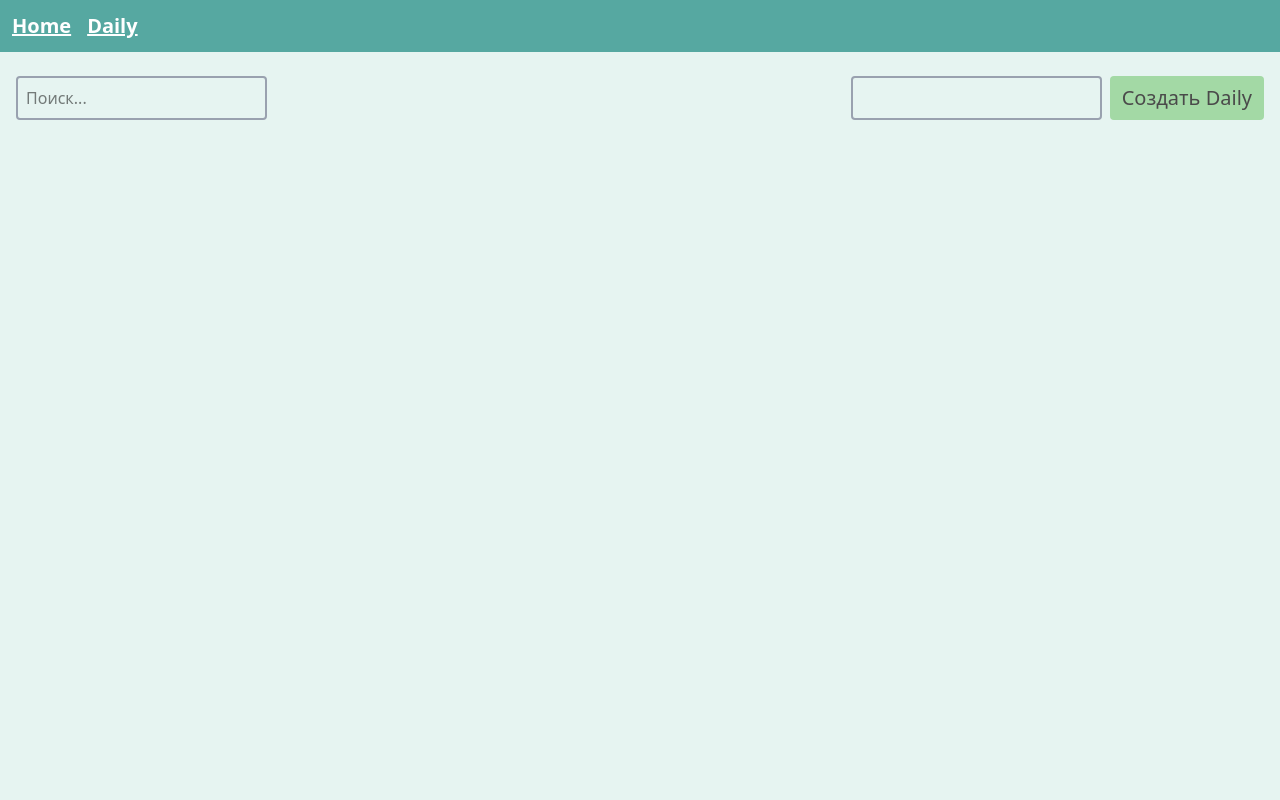
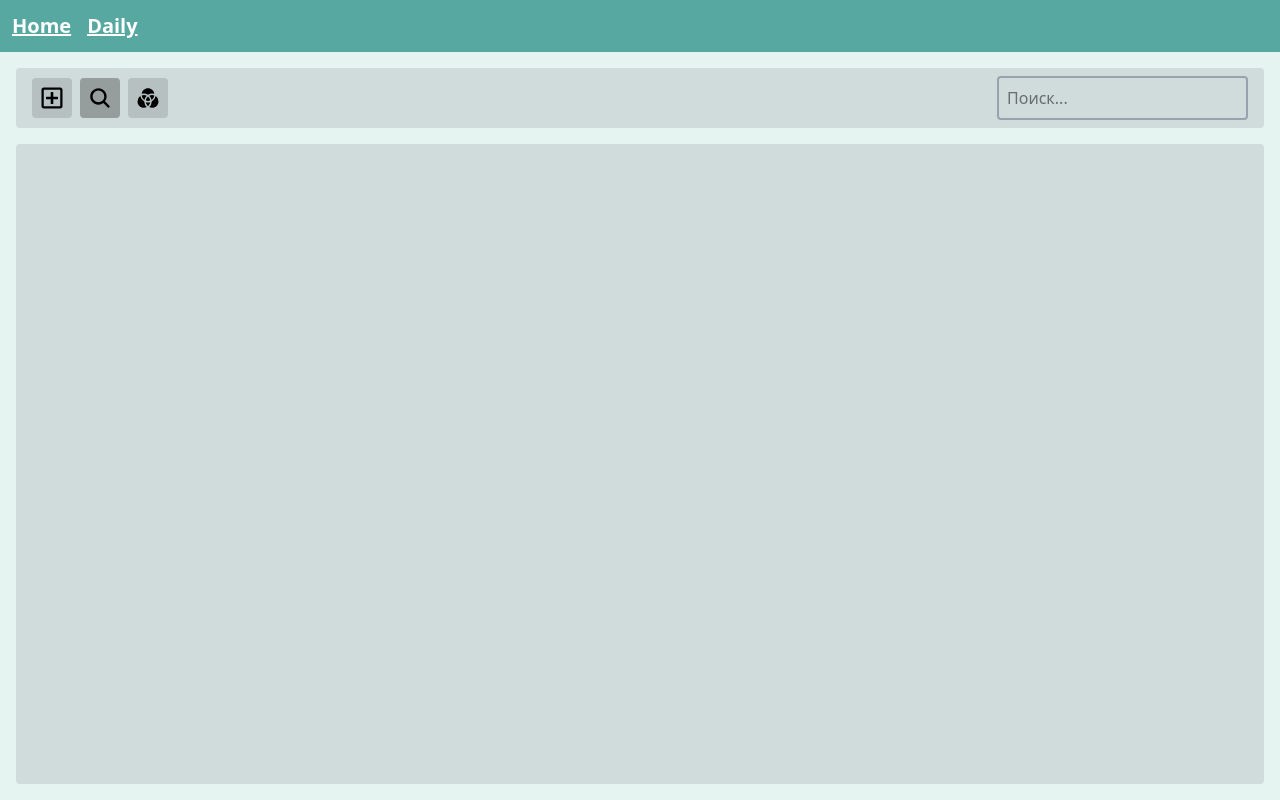
Before and after one commit to Darcanin/life-planner-app, a React (Vite) app: page /daily in a window 1280 px wide. Built offline with nearby package versions, Linux system fonts and the light colour scheme.

Commit message:
+dev_daily +react-icons

```diff
--- a/package.json
+++ b/package.json
@@ -15,6 +15,7 @@
     "@tauri-apps/plugin-opener": "^2",
     "react": "^19.0.0",
     "react-dom": "^19.0.0",
+    "react-icons": "^5.4.0",
     "react-router-dom": "^7.1.5",
     "tailwindcss": "^4.0.3",
     "zustand": "^5.0.3"
--- a/src/App.tsx
+++ b/src/App.tsx
@@ -7,7 +7,7 @@ import './App.css'
 function App() {
 	return (
 		<BrowserRouter>
-			<main className='bg-background h-full w-full'>
+			<main className='bg-background h-full w-full flex flex-col'>
 				<Header />
 				<Content>
 					<AppRoutes />
--- a/src/components/layout/Content.tsx
+++ b/src/components/layout/Content.tsx
@@ -1,7 +1,7 @@
 import { ReactNode } from 'react'
 
 const Content = ({ children }: { children: ReactNode }) => {
-	return <div className='content'>{children}</div>
+	return <div className='content grow-1 flex'>{children}</div>
 }
 
 export default Content
--- /dev/null
+++ b/src/pages/daily/Creator.tsx
@@ -0,0 +1,44 @@
+import { useState } from 'react'
+import dailyState from './State'
+
+const Creator = () => {
+	const [title, setTitle] = useState<string>('')
+	const create = dailyState((state) => state.create)
+
+	const onSubmit = (e: React.FormEvent<HTMLFormElement>) => {
+		e.preventDefault()
+
+		create({
+			id: new Date().getTime(),
+			title: title,
+			description: null,
+			createdDate: new Date().toISOString(),
+			closedDate: null,
+		})
+
+		setTitle('')
+	}
+
+	return (
+		<form
+			action='#'
+			onSubmit={onSubmit}
+			className='flex align-center gap-2'
+		>
+			<input
+				className='border-gray-400 p-2 border-2 rounded'
+				type='text'
+				value={title}
+				onChange={(e) => setTitle(e.target.value)}
+			/>
+			<button
+				type='submit'
+				className='px-3 bg-secondary text-xl rounded-sm text-text'
+			>
+				Создать Daily
+			</button>
+		</form>
+	)
+}
+
+export default Creator
--- a/src/pages/daily/Daily.tsx
+++ b/src/pages/daily/Daily.tsx
@@ -1,69 +1,11 @@
-import { useState } from 'react'
-import dailyState from './State'
-import DailyTask from './DailyTask'
+import DailyTaskList from './DailyTaskList'
+import DailyHeader from './DailyHeader'
 
 const Daily = () => {
-	const [search, setSearch] = useState<string>('')
-	const [title, setTitle] = useState<string>('')
-
-	const dailyList = dailyState((state) => state.daily)
-	const create = dailyState((state) => state.create)
-
-	const onSubmit = (e: React.FormEvent<HTMLFormElement>) => {
-		e.preventDefault()
-
-		create({
-			id: new Date().getTime(),
-			title: title,
-			description: null,
-			createdDate: new Date().toISOString(),
-			closedDate: null,
-		})
-
-		setTitle('')
-	}
-
-	const outDaily = dailyList.map((daily) => {
-		if (
-			daily.title.toLocaleLowerCase().includes(search.toLocaleLowerCase())
-		) {
-			return <DailyTask key={daily.id} daily={daily} />
-		}
-	})
-
 	return (
-		<div className='flex flex-col gap-4 p-4'>
-			<div className='daily-header flex flex-row justify-between items-center'>
-				<div className=''>
-					<input
-						className='border-gray-400 p-2 border-2 rounded'
-						type='search'
-						placeholder='Поиск...'
-						value={search}
-						onChange={(e) => setSearch(e.target.value)}
-					/>
-				</div>
-
-				<form
-					action='#'
-					onSubmit={onSubmit}
-					className='flex align-center gap-2 my-2'
-				>
-					<input
-						className='border-gray-400 p-2 border-2 rounded'
-						type='text'
-						value={title}
-						onChange={(e) => setTitle(e.target.value)}
-					/>
-					<button
-						type='submit'
-						className='px-3 bg-secondary text-xl rounded-sm text-text'
-					>
-						Создать Daily
-					</button>
-				</form>
-			</div>
-			<div className='flex flex-col gap-2'>{outDaily}</div>
+		<div className='flex flex-col gap-4 p-4 grow-1'>
+			<DailyHeader />
+			<DailyTaskList />
 		</div>
 	)
 }
--- /dev/null
+++ b/src/pages/daily/DailyHeader.tsx
@@ -0,0 +1,46 @@
+import { useState } from 'react'
+import Creator from './Creator'
+import Search from './Search'
+
+import { FaRegPlusSquare } from 'react-icons/fa'
+import { IoSearch } from 'react-icons/io5'
+import { IoColorFilterSharp } from 'react-icons/io5'
+
+const DailyHeader = () => {
+	const [option, setOption] = useState<'search' | 'create'>('search')
+
+	return (
+		<div className='px-4 py-2 daily-header flex flex-row justify-between items-center bg-zinc-600/15 rounded'>
+			<div className='options flex flex-row gap-2'>
+				<button
+					className={`p-2 rounded ${
+						option === 'create'
+							? 'bg-zinc-800/35'
+							: 'bg-zinc-800/15'
+					}`}
+					onClick={() => setOption('create')}
+				>
+					<FaRegPlusSquare size={24} />
+				</button>
+				<button
+					className={`p-2 rounded ${
+						option === 'search'
+							? 'bg-zinc-800/35'
+							: 'bg-zinc-800/15'
+					}`}
+					onClick={() => setOption('search')}
+				>
+					<IoSearch size={24} />
+				</button>
+				<button className='p-2 rounded bg-zinc-800/15'>
+					<IoColorFilterSharp size={24} />
+				</button>
+			</div>
+			<div className=''>
+				{option === 'create' ? <Creator /> : <Search />}
+			</div>
+		</div>
+	)
+}
+
+export default DailyHeader
--- a/src/pages/daily/DailyTask.tsx
+++ b/src/pages/daily/DailyTask.tsx
@@ -1,11 +1,14 @@
 import dailyState from './State'
 import { IDaily } from './Types'
+import { IoClose } from 'react-icons/io5'
 
 const DailyTask = ({ daily }: { daily: IDaily }) => {
 	const complete = dailyState((state) => state.completeChange)
+	const del = dailyState((state) => state.delete)
 
 	return (
-		<div className='border border-gray-500 p-2 rounded'>
+		<div className='border border-gray-500 p-2 rounded flex flex-row justify-between items-center'>
+			<div className=''>
 				<button
 					type='button'
 					onClick={() => {
@@ -14,7 +17,17 @@ const DailyTask = ({ daily }: { daily: IDaily }) => {
 				>
 					{daily.closedDate ? '✅' : '⭕'}
 				</button>
-			<span>{daily.title}</span>
+				<span className='ml-2'>{daily.title}</span>
+			</div>
+			<div className='h-6'>
+				<button
+					onClick={() => {
+						del(daily.id)
+					}}
+				>
+					<IoClose size={24} />
+				</button>
+			</div>
 		</div>
 	)
 }
--- /dev/null
+++ b/src/pages/daily/DailyTaskList.tsx
@@ -0,0 +1,23 @@
+import DailyTask from './DailyTask'
+import dailyState from './State'
+
+const DailyTaskList = () => {
+	const dailyList = dailyState((state) => state.daily)
+	const search = dailyState((state) => state.search)
+
+	return (
+		<div className='p-4 flex flex-col gap-2 bg-zinc-600/15 px-3 rounded grow-1'>
+			{dailyList.map((daily) => {
+				if (
+					daily.title
+						.toLocaleLowerCase()
+						.includes(search.toLocaleLowerCase())
+				) {
+					return <DailyTask key={daily.id} daily={daily} />
+				}
+			})}
+		</div>
+	)
+}
+
+export default DailyTaskList
--- /dev/null
+++ b/src/pages/daily/Search.tsx
@@ -0,0 +1,20 @@
+import dailyState from './State'
+
+const Search = () => {
+	const search = dailyState((state) => state.search)
+	const setSearch = dailyState((state) => state.setSearch)
+
+	return (
+		<div className=''>
+			<input
+				className='border-gray-400 p-2 border-2 rounded'
+				type='search'
+				placeholder='Поиск...'
+				value={search}
+				onChange={(e) => setSearch(e.target.value)}
+			/>
+		</div>
+	)
+}
+
+export default Search
--- a/src/pages/daily/State.tsx
+++ b/src/pages/daily/State.tsx
@@ -4,7 +4,9 @@ import { IDaily } from './Types'
 interface IDailyState {
 	daily: IDaily[]
 	search: string
+	setSearch: (str: string) => void
 	create: (newDaily: IDaily) => void
+	delete: (id: number) => void
 	get: () => void
 	completeChange: (id: number) => void
 }
@@ -14,12 +16,17 @@ const dailyState = create<IDailyState>((set) => ({
 	search: '',
 
 	//
+	setSearch: (str) => set({ search: str }),
+	//
 	create: (newDaily) =>
 		set((state) => ({
 			daily: [...state.daily, newDaily],
 		})),
-	// update: () => {},
-	// delete: () => {},
+	// update: (id) => set(() => ({})),
+	delete: (id) =>
+		set((state) => ({
+			daily: state.daily.filter((daily) => daily.id !== id),
+		})),
 	get: () => {},
 	completeChange: (id) =>
 		set((state) => ({
```
Also changed, not shown: todo.txt, 1 other file (tests, documents, lock files or other folders). Lines whose indentation alone changed are shown as unchanged.
